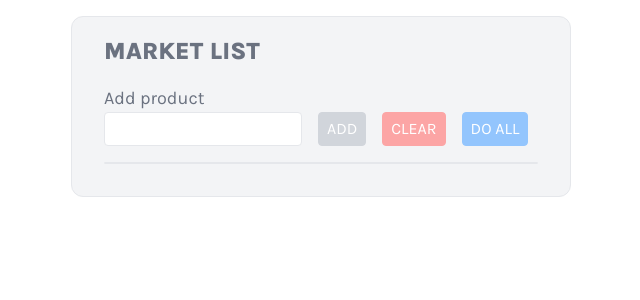
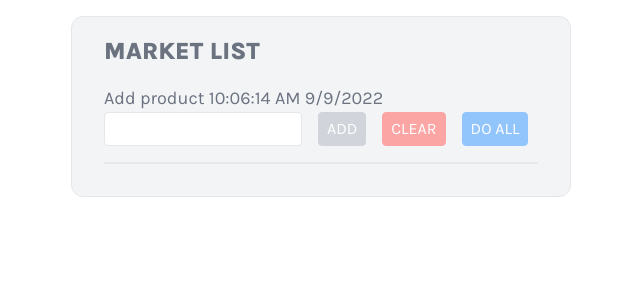
Before and after one commit to el1xz/market-todo, a Vue app: page / in a window 1280 px wide. Shown: the top 300 px of the page, without its empty margins (319-959 px from the left). Built offline with nearby package versions, Linux system fonts and the light colour scheme.

Commit message:
add current date and time

```diff
--- a/src/App.vue
+++ b/src/App.vue
@@ -1,6 +1,6 @@
 <!--
   // Добавить emty list
-  //
+  //  Добавить progress-bar
 -->
 
 <template>
@@ -13,7 +13,7 @@
 
         <form @submit.prevent="addNewTodo()">
           <h1 class="text-[18px] mt-4 text-gray-500">
-            Add product
+            Add product {{localeTime}} {{localeDate}}
           </h1>
           <input v-model="newTodo" class="text-[16px] px-2 py-1 rounded border outline-none" type="text">
           <button
@@ -24,8 +24,7 @@
             class="ml-4 bg-red-300 hover:bg-red-400 transition-all px-2 py-1 rounded text-white border border-red-300">
             CLEAR
           </button>
-          <button
-            @click="markAllCompleted()"
+          <button @click="markAllCompleted()"
             class="ml-4 bg-blue-300 hover:bg-blue-400 transition-all px-2 py-1 rounded text-white border border-blue-300">
             DO ALL
           </button>
@@ -36,7 +35,8 @@
       </div>
 
       <div>
-        <div v-for="todo in todos" :key="todo.id" @click="todoCompleted(todo)" class="bg-gray-200 px-4 py-1 text-[18px] rounded border border-gray-300 flex justify-between items-center my-4">
+        <div v-for="todo in todos" :key="todo.id" @click="todoCompleted(todo)"
+          class="bg-gray-200 px-4 py-1 text-[18px] rounded border border-gray-300 flex justify-between items-center my-4">
           <p :class="{'line-through': todo.isCompleted}">
             {{todo.text}}
           </p>
@@ -50,14 +50,36 @@
 </template>
 
 <script>
+// Импортируем ref и хук жизенного цикла onMounted из библиотеки vue
+// Вызывается после того, как экземпляр компонента размонтирован.
+// Когда этот хук вызван, все директивы экземпляра компонента уже отвязаны, слушатели событий удалены, дочерние экземпляры размонтированы.
 import { ref, onMounted } from 'vue'
 
 export default {
   name: 'App',
+  data: () => ({
+    date: '',
+    time: '',
+  }),
+  // Автообновление данных времени и даты
+  created() {
+    this.intervalId = setInterval(() => this.time = Date.now(), 1000);
+    this.intervalId = setInterval(() => this.date = Date.now(), 1000);
+  },
+  // Получаем данные о дате и времени и обязятально делаем метод toLocaleDateString() (возвращает строку с языкозависимым представлением части с датой в этой дате.)
+  computed: {
+    localeDate() {
+      return (new Date(this.date)).toLocaleDateString()
+    },
+    localeTime() {
+      return (new Date(this.time)).toLocaleTimeString()
+    },
+  },
   setup() {
     const newTodo = ref('')
     const todos = ref([])
 
+    // С помощью хука жизенного цикла записываем данные localStorage и пушим данные в список
     onMounted(() => {
       if (localStorage.getItem('manTodos')) {
         let manTodos = JSON.parse(localStorage.getItem('manTodos'))
@@ -66,6 +88,8 @@ export default {
         });
       }
     })
+
+    // Функция добавления новой задачи и записи в localStorage
     function addNewTodo() {
       // console.log(newTodo.value);
       if (newTodo.value.trim()) {
@@ -81,11 +105,14 @@ export default {
       }
     }
 
+    // Функция выполения задачи и записи в lS
+    // Метод JSON.stringify()преобразует значение JavaScript в строку JSON, дополнительно заменяя значения, если указана функция-заменитель, или дополнительно включая только указанные свойства, если указан массив-заменитель.
     function todoCompleted(todo) {
       todo.isCompleted = !todo.isCompleted
       localStorage.setItem('manTodos', JSON.stringify(todos.value))
     }
 
+    // Функция удаления и запись в lS
     function deleteTodo(todo) {
       todos.value = todos.value.filter((item) => {
         return item != todo
@@ -93,6 +120,7 @@ export default {
       localStorage.setItem('manTodos', JSON.stringify(todos.value))
     }
 
+    // Функция выполение всех задач
     function markAllCompleted() {
       todos.value.forEach((todo) => {
         todo.isCompleted = true
@@ -100,6 +128,8 @@ export default {
       localStorage.setItem('manTodos', JSON.stringify(todos.value))
     }
 
+
+    // Возвращаем из функции
     return {
       newTodo,
       todos,
```
